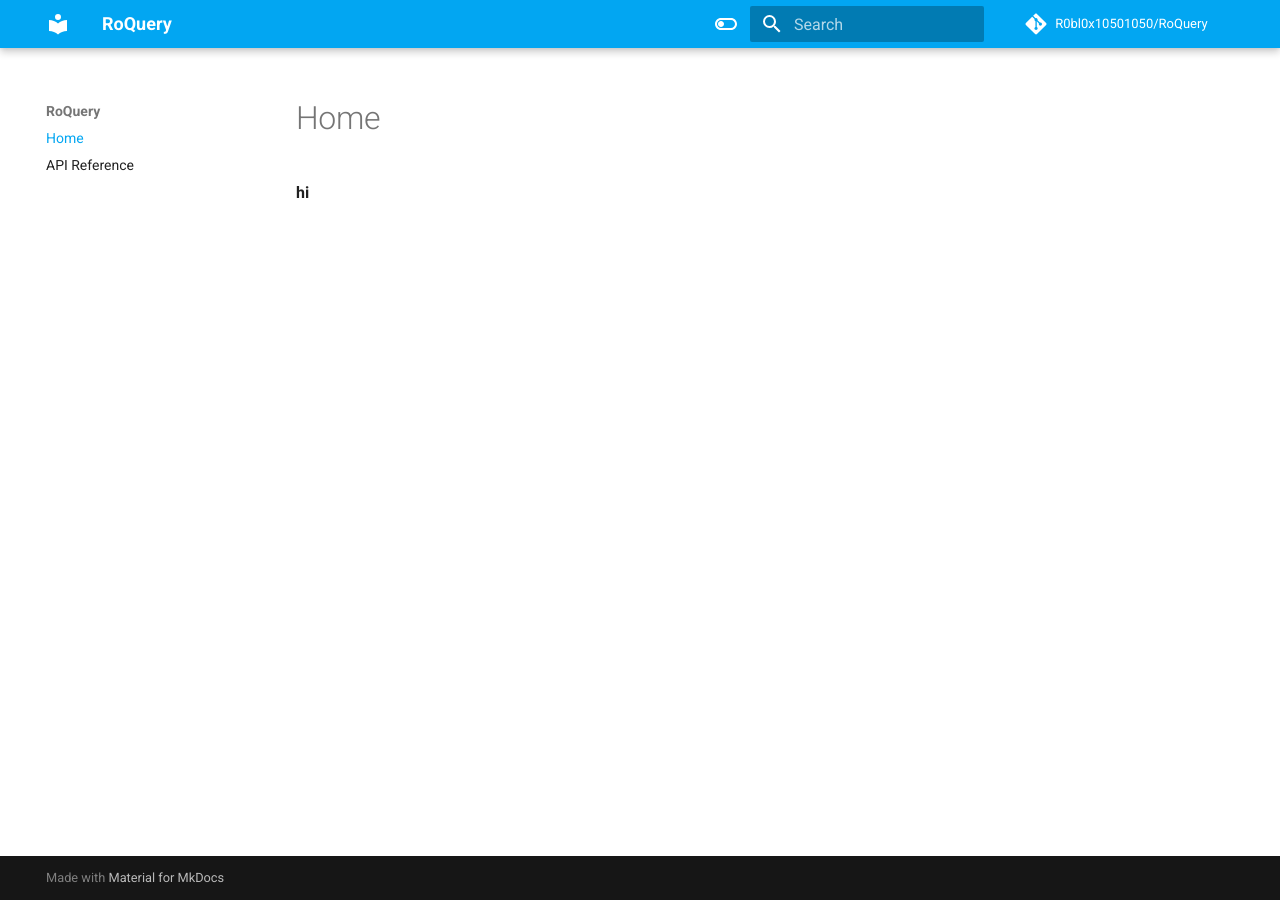
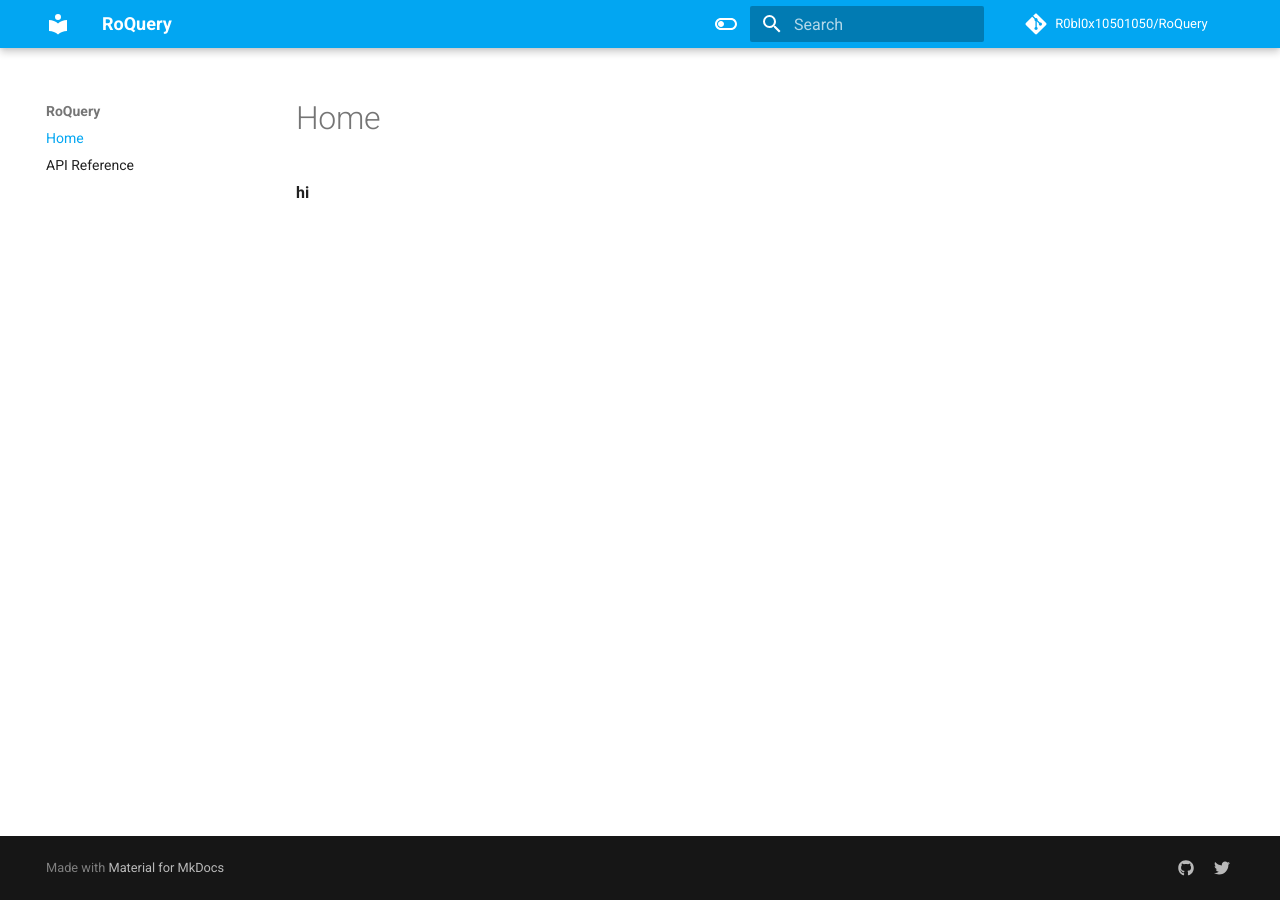
Before and after one commit to R0bl0x10501050/RoQuery, an MkDocs documentation site: the page built from docs/index.md, in a window 1280 px wide. Built offline with MkDocs 1.6.1 and Material for MkDocs 9.7.7, drawn with Linux system fonts in a browser that asks for light colours; comment, search, counter and statistics services are not loaded.

Commit message:
Update mkdocs.yml

```diff
--- a/mkdocs.yml
+++ b/mkdocs.yml
@@ -24,6 +24,16 @@ theme:
       toggle:
         icon: material/toggle-switch
         name: Turn On The Lights
+  features:
+    - toc.integrate
+    - header.autohide
+
+extra:
+  social:
+    - icon: fontawesome/brands/github
+      link: https://github.com/R0bl0x10501050
+    - icon: fontawesome/brands/twitter
+      link: https://twitter.com/@R0bl0x10501050
 
 nav:
   - Home: index.md
@@ -36,3 +46,4 @@ markdown_extensions:
   - pymdownx.highlight
   - pymdownx.superfences
   - pymdownx.tabbed
+  - toc
```
